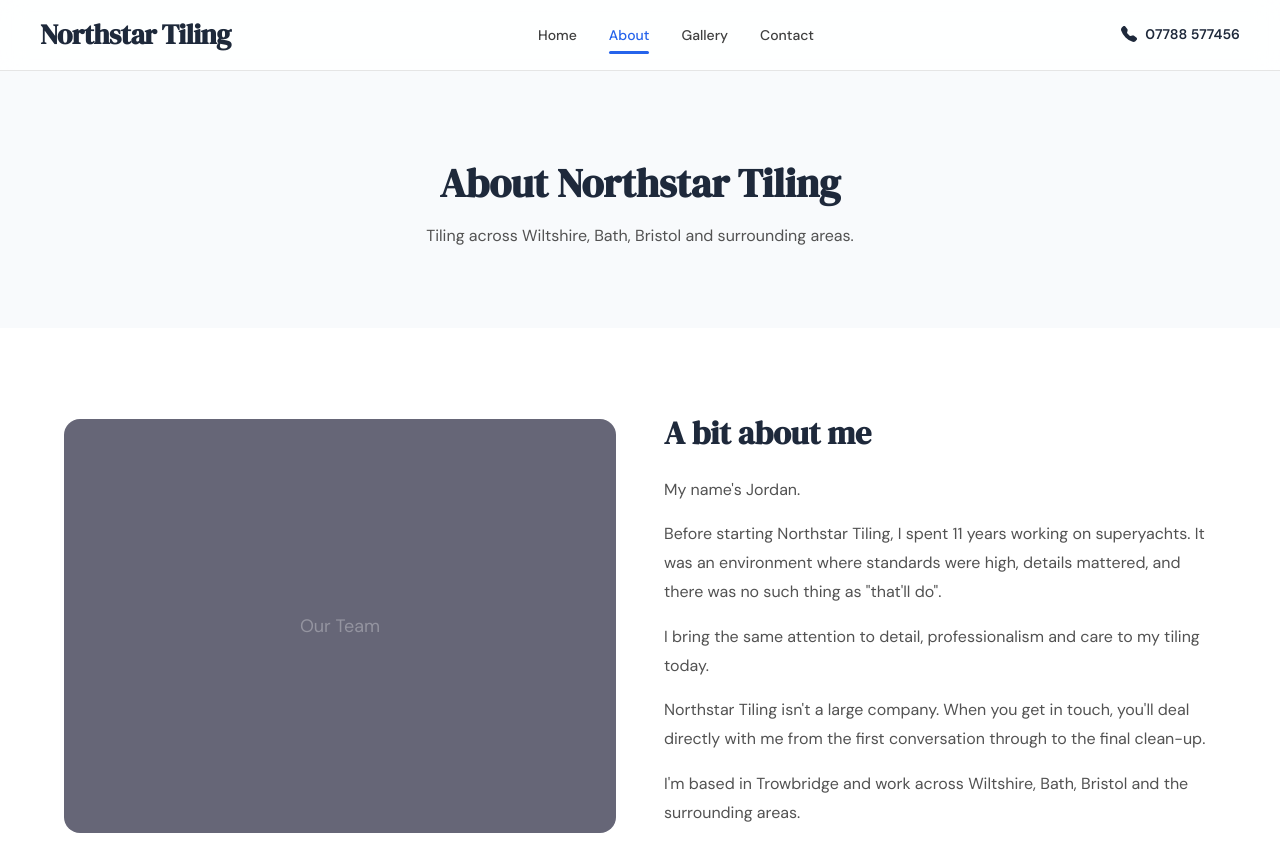
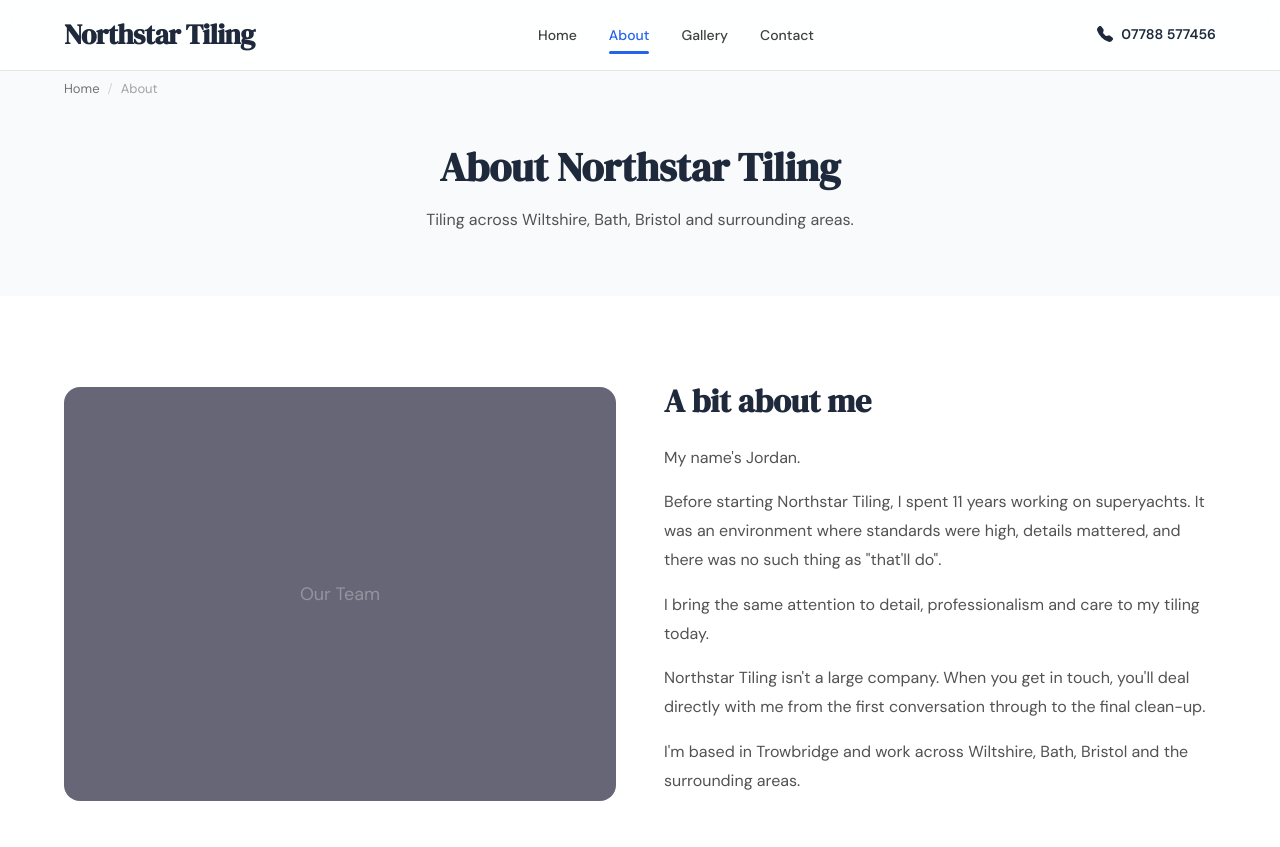
Before and after one commit to nadrojb/tiling, a plain HTML site: page about.html in a window 1280 px wide. Shown: the top 847 px of the page. Drawn offline with Linux system fonts and the light colour scheme.

Commit message:
Add breadcrumbs to inner pages, consistent 24px padding across header/breadcrumb/content

```diff
--- a/about.html
+++ b/about.html
@@ -13,6 +13,14 @@
 <body>
 
 <div id="header"></div>
+
+<div class="container breadcrumb-wrap">
+  <nav class="breadcrumb">
+    <a href="index.html">Home</a>
+    <span class="breadcrumb-sep">/</span>
+    <span aria-current="page">About</span>
+  </nav>
+</div>
 
 <section class="page-hero">
   <div class="container">
--- a/style.css
+++ b/style.css
@@ -44,7 +44,7 @@ svg { flex-shrink: 0; }
 #header { position: sticky; top: 0; z-index: 100; }
 .site-header { background: rgba(255,255,255,0.85); backdrop-filter: blur(12px); border-bottom: 1px solid var(--neutral-200); transition: box-shadow 0.3s; }
 .site-header.scrolled { box-shadow: 0 4px 24px rgba(0,0,0,0.08); }
-.header-inner { display: flex; align-items: center; justify-content: space-between; padding: 12px 0; }
+.header-inner { display: flex; align-items: center; justify-content: space-between; padding: 12px 24px; }
 .logo { font-family: var(--font-heading); font-size: 28px; font-weight: 700; color: var(--secondary); letter-spacing: -0.5px; }
 .desktop-nav { display: none; }
 .desktop-nav ul { display: flex; gap: 32px; }
@@ -305,9 +305,15 @@ svg { flex-shrink: 0; }
 .footer-bottom-links a:hover { color: var(--white); }
 
 /* ===== PAGE HERO (inner pages) ===== */
-.page-hero { padding: 80px 0; text-align: center; }
+.page-hero { padding: 35.2px 0 64px; text-align: center; }
 .page-hero h1 { font-family: var(--font-heading); font-size: 40px; color: var(--secondary); margin-bottom: 8px; }
 .page-hero p { color: var(--neutral-600); font-size: 16px; max-width: 480px; margin: 0 auto; }
+.breadcrumb-wrap { padding: 8px 24px 0; }
+.breadcrumb { display: flex; align-items: center; gap: 8px; font-size: 13px; }
+.breadcrumb a { color: var(--neutral-500); transition: color 0.2s; }
+.breadcrumb a:hover { color: var(--primary); }
+.breadcrumb-sep { color: var(--neutral-300); }
+.breadcrumb [aria-current="page"] { color: var(--neutral-400); }
 
 /* ===== ABOUT PAGE ===== */
 .about-grid { display: grid; gap: 48px; align-items: center; }
@@ -392,9 +398,10 @@ svg { flex-shrink: 0; }
   .cta-content { padding: 48px 0; }
   .cta h2 { font-size: 26px; }
   .cta-actions { flex-direction: column; align-items: center; }
-  .page-hero { padding: 48px 0; }
+  .page-hero { padding: 35.2px 0 48px; }
   .page-hero h1 { font-size: 28px; }
   .logo { margin-left: 0; padding-left: 16px; }
+  .breadcrumb { padding-left: 16px; }
   .menu-toggle { padding: 0 16px 0 0; }
   .section-warm .btn-primary { width: 100%; margin-top: 0.75rem !important; }
   .section-warm .btn-primary:first-of-type { margin-top: 1.5rem !important; }
```
Also changed, not shown: contact.html (+8 -0 lines), gallery.html (+8 -0 lines).
